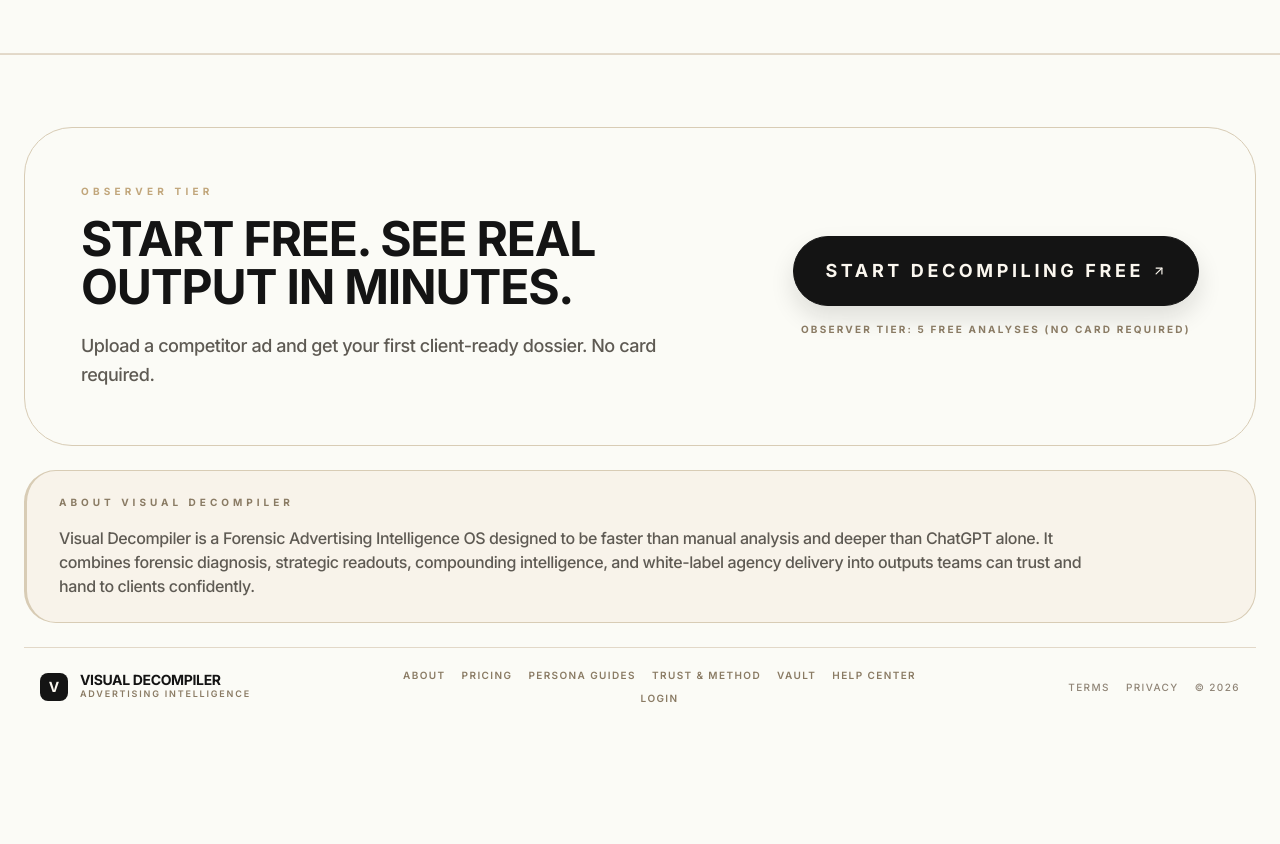
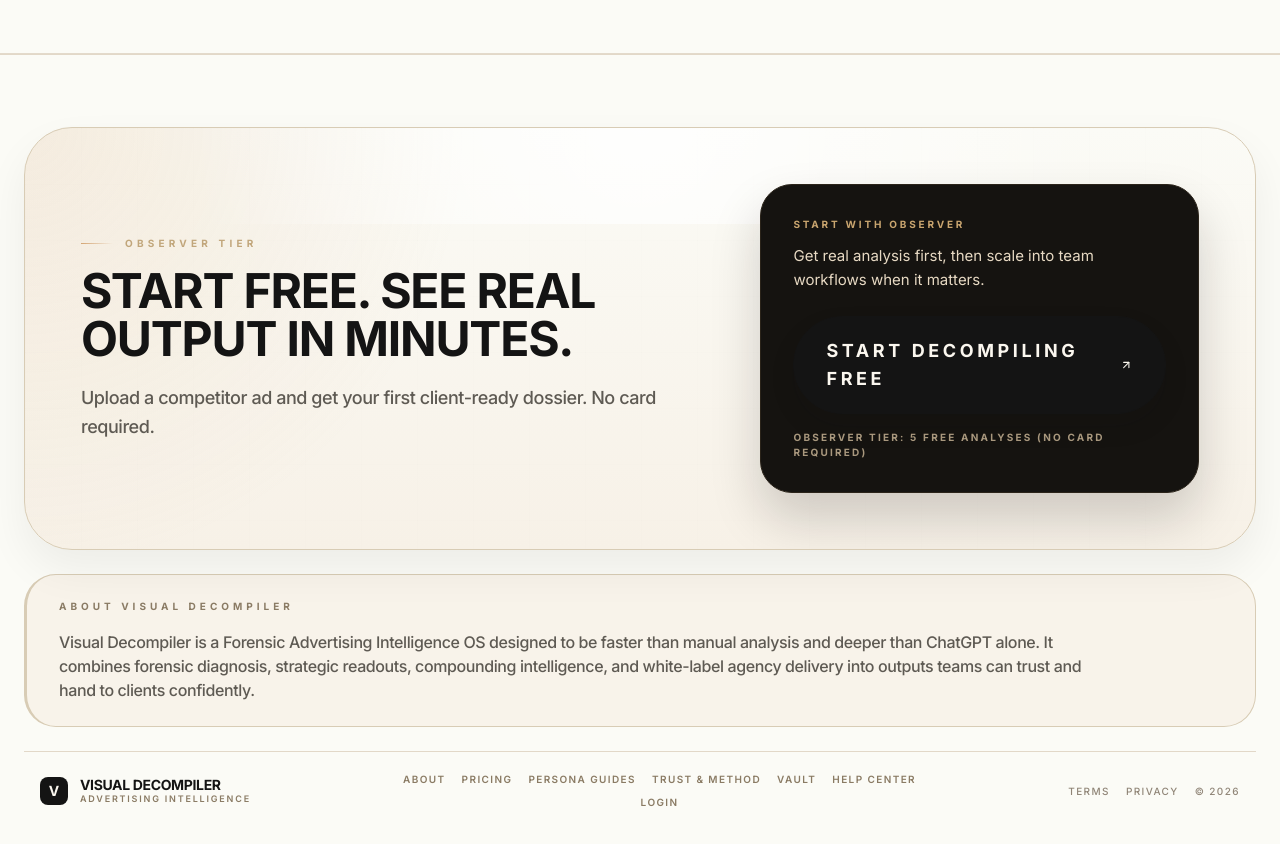
Before and after one commit to popvisly/visual-decompiler, a Next.js app: page / in a window 1280 px wide. Shown: the part 4800-5644 px from the top of the page. Before the commit the page ends 5558 px from the top, so only its background shows below. Built offline with nearby package versions, Linux system fonts and the light colour scheme; no server answers.

Commit message:
Strengthen homepage closing CTA

```diff
--- a/src/components/marketing/FooterStartNow.tsx
+++ b/src/components/marketing/FooterStartNow.tsx
@@ -12,19 +12,25 @@ export default function FooterStartNow() {
             <div className="max-w-7xl mx-auto">
 
                 {/* Main CTA Section */}
-                <div className="relative mb-6 overflow-hidden rounded-[2rem] border border-[#D8CCB5] bg-[radial-gradient(circle_at_top,rgba(212,165,116,0.12),transparent_42%),#FBFBF6] px-8 py-12 md:rounded-[3rem] md:p-14">
-                    <div className="relative z-10 flex flex-col lg:flex-row items-center justify-between gap-12">
+                <div className="relative mb-6 overflow-hidden rounded-[2.25rem] border border-[#D8CCB5] bg-[radial-gradient(circle_at_top_left,rgba(212,165,116,0.18),transparent_34%),linear-gradient(180deg,#FBFBF6_0%,#F7F1E7_100%)] px-8 py-10 shadow-[0_20px_44px_rgba(20,18,15,0.06)] md:rounded-[3rem] md:px-10 md:py-12 lg:px-14 lg:py-14">
+                    <div className="pointer-events-none absolute inset-0 opacity-[0.22] [background-image:linear-gradient(rgba(20,20,20,0.028)_1px,transparent_1px),linear-gradient(90deg,rgba(20,20,20,0.028)_1px,transparent_1px)] [background-size:56px_56px]" />
+                    <div className="pointer-events-none absolute inset-x-0 top-0 h-24 bg-[radial-gradient(circle_at_top,rgba(255,255,255,0.85),rgba(255,255,255,0)_72%)]" />
+
+                    <div className="relative z-10 grid gap-8 lg:grid-cols-[1.05fr_0.72fr] lg:items-center lg:gap-10">
 
                         {/* Left: Headline */}
-                        <div className="flex-1 text-center lg:text-left">
-                            <p className="mb-4 text-[10px] font-bold uppercase tracking-[0.42em] text-[#C1A67B]">
+                        <div className="text-center lg:text-left">
+                            <div className="mb-4 flex items-center justify-center gap-3 lg:justify-start">
+                                <span className="h-px w-8 bg-gradient-to-r from-[#D4A574] to-transparent" />
+                                <p className="text-[10px] font-bold uppercase tracking-[0.42em] text-[#C1A67B]">
                                     Observer Tier
                                 </p>
+                            </div>
                             <motion.h2
                                 initial={{ opacity: 0, y: 20 }}
                                 whileInView={{ opacity: 1, y: 0 }}
                                 viewport={{ once: true }}
-                                className="mb-5 text-[34px] font-bold uppercase leading-[1] tracking-tight text-[#141414] md:text-5xl"
+                                className="mb-5 max-w-3xl text-[34px] font-bold uppercase leading-[0.96] tracking-tight text-[#141414] md:text-5xl lg:max-w-2xl"
                             >
                                 {FINAL_CTA_HEADLINE}
                             </motion.h2>
@@ -34,19 +40,28 @@ export default function FooterStartNow() {
                         </div>
 
                         {/* Right: CTA */}
-                        <div className="w-full flex-shrink-0 lg:w-auto">
+                        <div className="w-full">
+                            <div className="rounded-[2rem] border border-[#2B241A] bg-[#151310] px-6 py-7 text-center shadow-[0_26px_50px_rgba(20,18,15,0.18)] md:px-8 md:py-8 lg:text-left">
+                                <p className="text-[10px] font-bold uppercase tracking-[0.28em] text-[#C9A56F]">
+                                    Start with Observer
+                                </p>
+                                <p className="mt-3 text-[15px] leading-relaxed text-[#E7D9C3]">
+                                    Get real analysis first, then scale into team workflows when it matters.
+                                </p>
+
                                 <motion.a
                                     href="/ingest"
                                     whileHover={{ scale: 1.02 }}
                                     whileTap={{ scale: 0.98 }}
-                                className={`${HOMEPAGE_PRIMARY_CTA} w-full text-base sm:w-auto sm:px-10 sm:py-5 sm:text-lg`}
+                                    className={`${HOMEPAGE_PRIMARY_CTA} mt-6 w-full text-base sm:w-auto sm:px-10 sm:py-5 sm:text-lg`}
                                 >
                                     <span>Start Decompiling Free</span>
                                     <ArrowUpRight className={HOMEPAGE_CTA_ICON} />
                                 </motion.a>
-                            <p className="mt-4 text-center text-[10px] font-bold uppercase tracking-[0.22em] text-[#8A7B64]">
+                                <p className="mt-4 text-center text-[10px] font-bold uppercase tracking-[0.22em] text-[#A9987E] lg:text-left">
                                     Observer tier: 5 free analyses (no card required)
                                 </p>
+                            </div>
                         </div>
                     </div>
                 </div>
```
Lines whose indentation alone changed are shown as unchanged.
